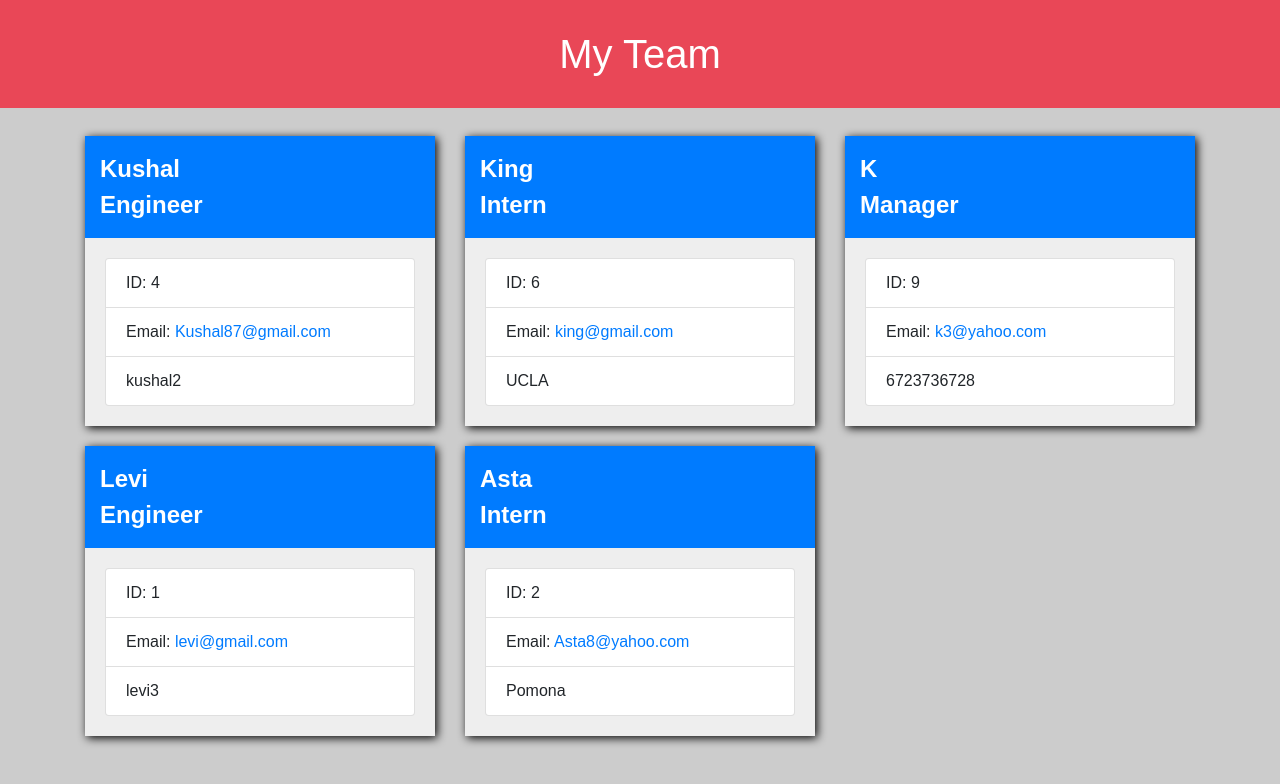
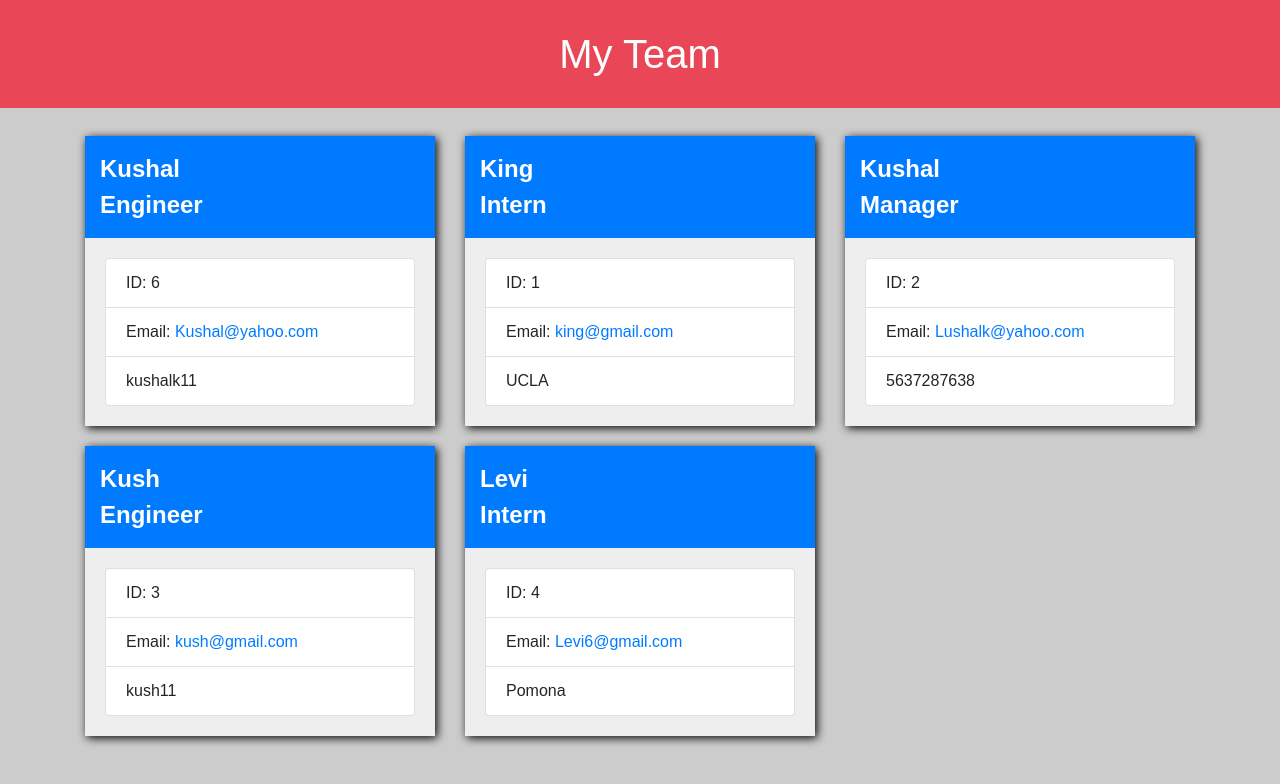
Before and after one commit to kingkushal11/Team-Profile-Generator, a website: page dist/employee.html in a window 1280 px wide. Drawn offline with nearby package versions, Linux system fonts and the light colour scheme.

Commit message:
fixed video

```diff
--- a/dist/employee.html
+++ b/dist/employee.html
@@ -58,10 +58,10 @@ padding: 20px;
               </div>
               <div class="custom-column-content">
                   <ul class="list-group">
-                      <li class="list-group-item">ID: 4</li>
-                      <li class="list-group-item">Email: <a href="mailto:Kushal87@gmail.com">Kushal87@gmail.com</a>
+                      <li class="list-group-item">ID: 6</li>
+                      <li class="list-group-item">Email: <a href="mailto:Kushal@yahoo.com">Kushal@yahoo.com</a>
                       </li>
-                      <li class="list-group-item">kushal2</li>
+                      <li class="list-group-item">kushalk11</li>
                   </ul>
               </div>
           </div>
@@ -74,7 +74,7 @@ padding: 20px;
               </div>
               <div class="custom-column-content">
                   <ul class="list-group">
-                      <li class="list-group-item">ID: 6</li>
+                      <li class="list-group-item">ID: 1</li>
                       <li class="list-group-item">Email: <a href="mailto:king@gmail.com">king@gmail.com</a>
                       </li>
                       <li class="list-group-item">UCLA</li>
@@ -85,15 +85,31 @@ padding: 20px;
           <div class="custom-column">
               <div class="custom-column-header">
                   <div class="name">
-                      K
+                      Kushal
                   </div>Manager
               </div>
               <div class="custom-column-content">
                   <ul class="list-group">
-                      <li class="list-group-item">ID: 9</li>
-                      <li class="list-group-item">Email: <a href="mailto:k3@yahoo.com">k3@yahoo.com</a>
+                      <li class="list-group-item">ID: 2</li>
+                      <li class="list-group-item">Email: <a href="mailto:Lushalk@yahoo.com">Lushalk@yahoo.com</a>
                       </li>
-                      <li class="list-group-item">6723736728</li>
+                      <li class="list-group-item">5637287638</li>
+                  </ul>
+              </div>
+          </div>
+      </div><div class="col-sm-12 col-md-4">
+          <div class="custom-column">
+              <div class="custom-column-header">
+                  <div class="name">
+                      Kush
+                  </div>Engineer
+              </div>
+              <div class="custom-column-content">
+                  <ul class="list-group">
+                      <li class="list-group-item">ID: 3</li>
+                      <li class="list-group-item">Email: <a href="mailto:kush@gmail.com">kush@gmail.com</a>
+                      </li>
+                      <li class="list-group-item">kush11</li>
                   </ul>
               </div>
           </div>
@@ -102,28 +118,12 @@ padding: 20px;
               <div class="custom-column-header">
                   <div class="name">
                       Levi
-                  </div>Engineer
-              </div>
-              <div class="custom-column-content">
-                  <ul class="list-group">
-                      <li class="list-group-item">ID: 1</li>
-                      <li class="list-group-item">Email: <a href="mailto:levi@gmail.com">levi@gmail.com</a>
-                      </li>
-                      <li class="list-group-item">levi3</li>
-                  </ul>
-              </div>
-          </div>
-      </div><div class="col-sm-12 col-md-4">
-          <div class="custom-column">
-              <div class="custom-column-header">
-                  <div class="name">
-                      Asta
                   </div>Intern
               </div>
               <div class="custom-column-content">
                   <ul class="list-group">
-                      <li class="list-group-item">ID: 2</li>
-                      <li class="list-group-item">Email: <a href="mailto:Asta8@yahoo.com">Asta8@yahoo.com</a>
+                      <li class="list-group-item">ID: 4</li>
+                      <li class="list-group-item">Email: <a href="mailto:Levi6@gmail.com">Levi6@gmail.com</a>
                       </li>
                       <li class="list-group-item">Pomona</li>
                   </ul>
```
